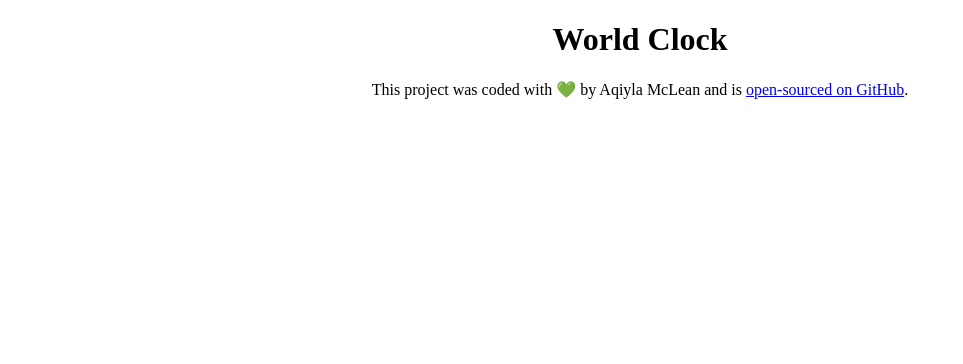
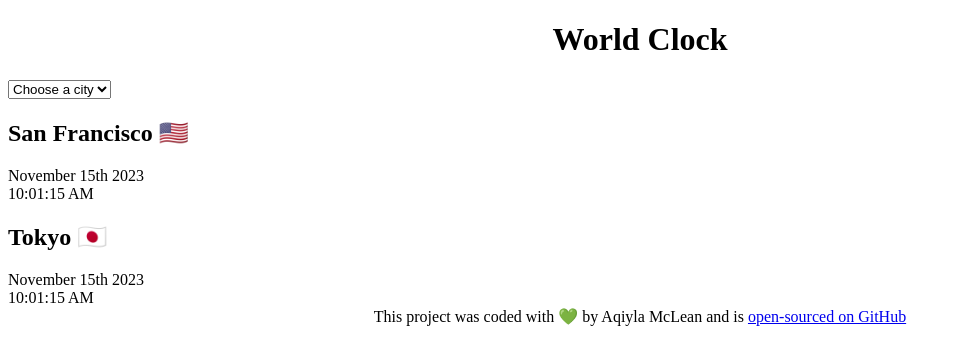
Before and after one commit to aqiyla/my-world-clock, a plain HTML site: page index.html in a window 1280 px wide. Shown: the whole page, without its empty margins (0-963 px from the left). Drawn offline with Linux system fonts and the light colour scheme.

Commit message:
Added basic HTML structure

```diff
--- a/index.html
+++ b/index.html
@@ -7,12 +7,32 @@
     <title>World Clock by Aqiyla McLean</title>
   </head>
   <body>
-    <h1>World Clock</h1>
+    <div class="container">
+      <h1>World Clock</h1>
+
+      <select>
+        <option value="">Choose a city</option>
+        <option value="">New York</option>
+        <option value="">London</option>
+        <option value="">Sydney</option>
+      </select>
+
+      <div class="city">
+        <h2>San Francisco 🇺🇸</h2>
+        <div class="date">November 15th 2023</div>
+        <div class="time">10:01:15 AM</div>
+      </div>
+      <div class="city">
+        <h2>Tokyo 🇯🇵</h2>
+        <div class="date">November 15th 2023</div>
+        <div class="time">10:01:15 AM</div>
+      </div>
+    </div>
     <footer>
       This project was coded with 💚 by Aqiyla McLean and is
       <a href="https://github.com/aqiyla/my-world-clock" target="_blank"
         >open-sourced on GitHub</a
-      >.
+      >
     </footer>
     <script src="javascript/index.js"></script>
   </body>
```
